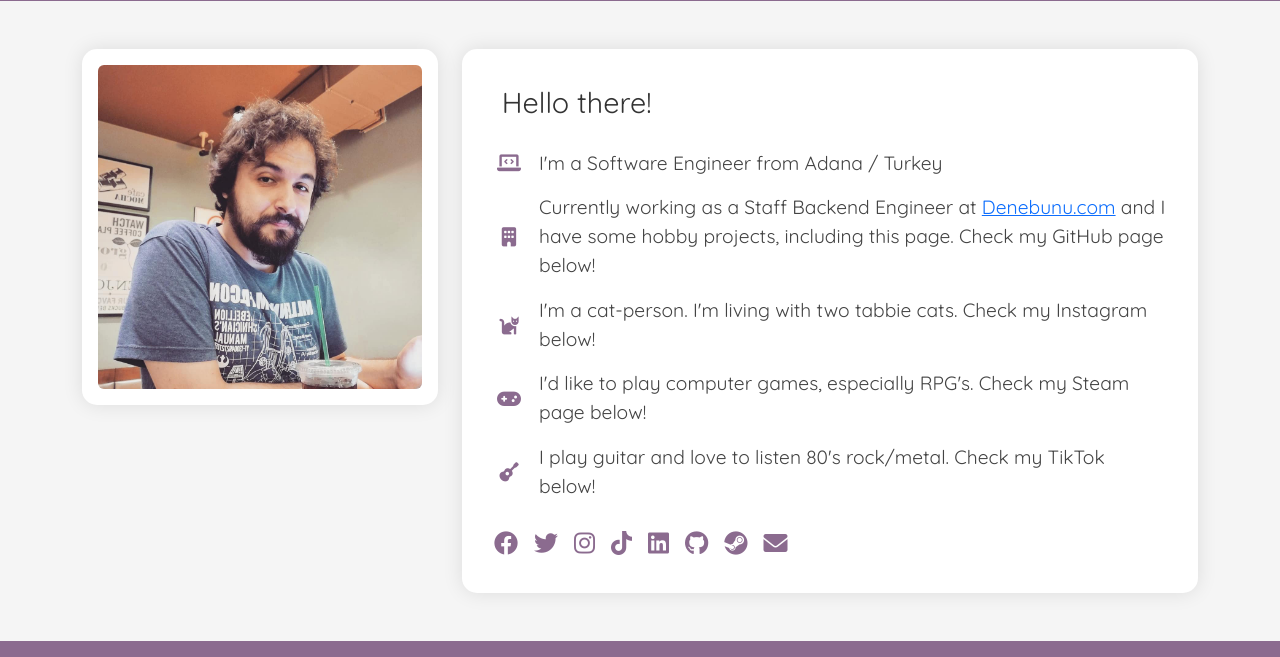
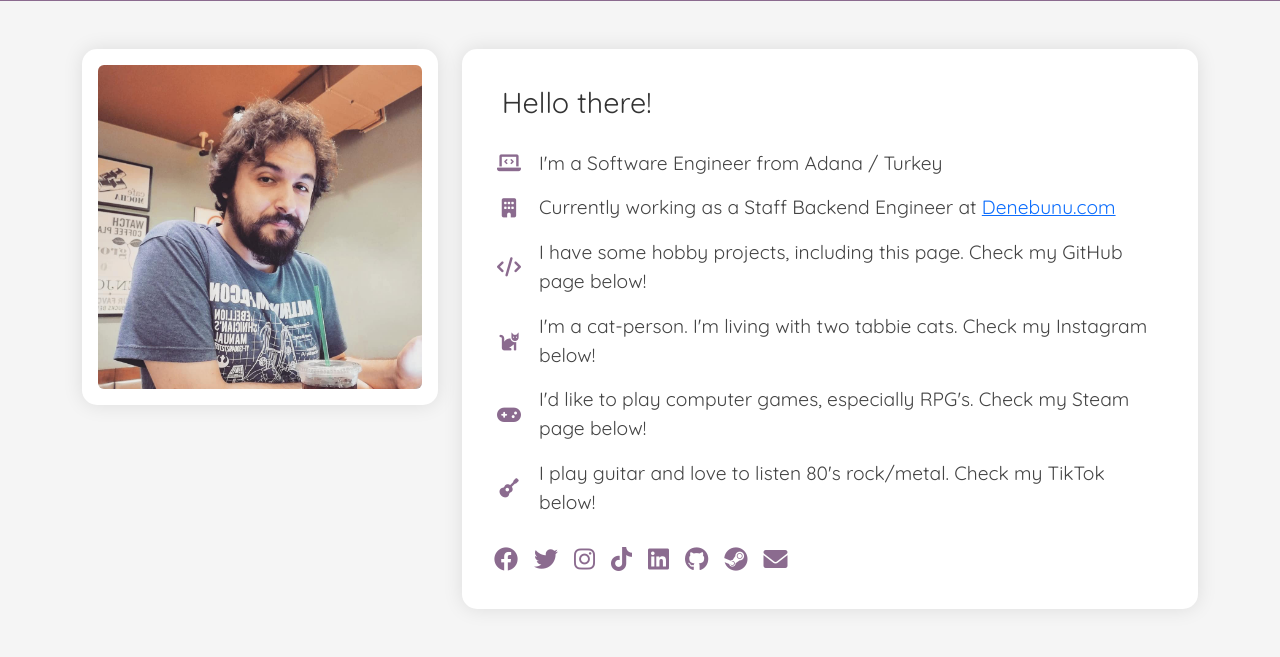
Before and after one commit to dhargan/tunay-django, a Django app: page / in a window 1280 px wide. Shown: the part 350-1007 px from the top of the page. Run offline with Django 5.2, Linux system fonts and the light colour scheme.

Commit message:
Refactor job description in index.html to separate work and hobby project information into distinct sections for improved clarity and presentation.

```diff
--- a/tunay/home/templates/index.html
+++ b/tunay/home/templates/index.html
@@ -39,7 +39,11 @@
                         </div>
 
                         <div class="info-item quicksand-txt">
-                            <i class="fas fa-building"></i> <span>Currently working as a Staff Backend Engineer at <a href="https://denebunu.com" target="_blank">Denebunu.com</a> and I have some hobby projects, including this page. Check my GitHub page below!</span>
+                            <i class="fas fa-building"></i> <span>Currently working as a Staff Backend Engineer at <a href="https://denebunu.com" target="_blank">Denebunu.com</a></span>
+                        </div>
+
+                        <div class="info-item quicksand-txt">
+                            <i class="fas fa-code"></i> <span>I have some hobby projects, including this page. Check my GitHub page below!</span>
                         </div>
 
                         <div class="info-item quicksand-txt">
```
